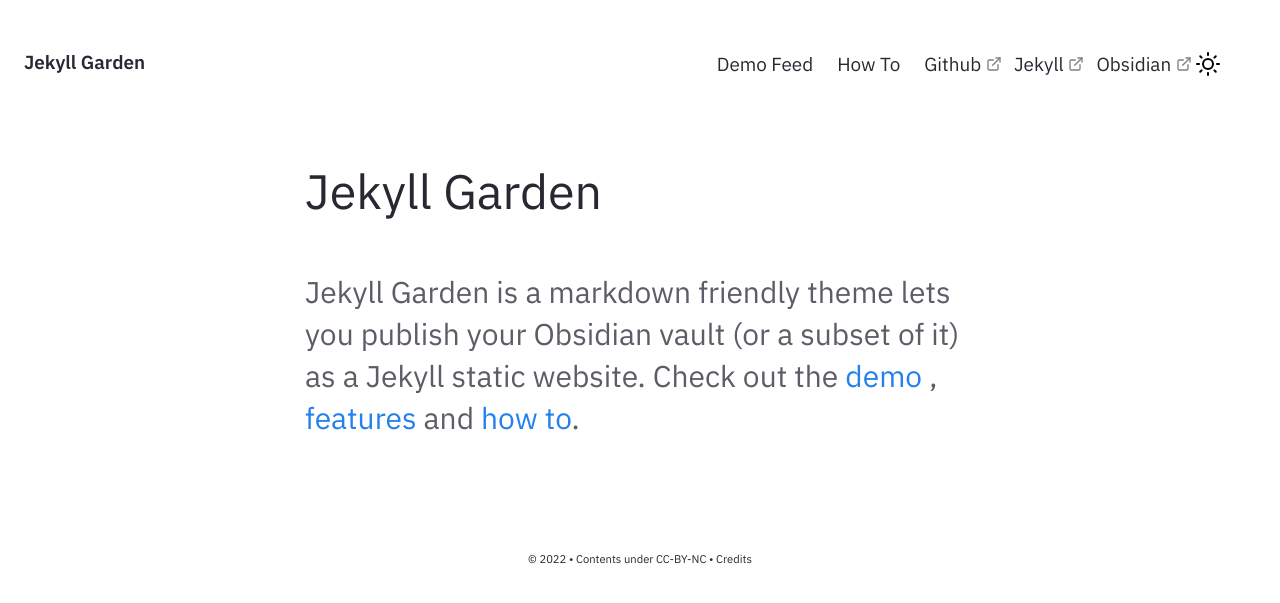
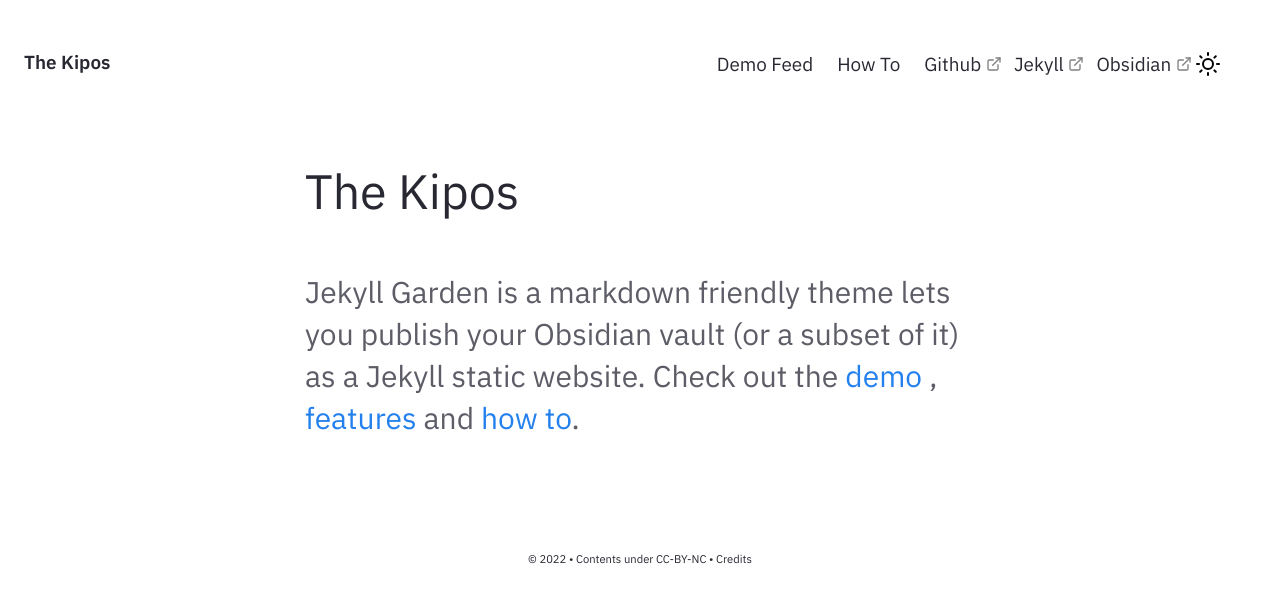
Before and after one commit to MogSci/mogsci.github.io, a Jekyll site: the page built from pages/index.md, in a window 1280 px wide. Shown: the top 603 px of the page. Built offline with Jekyll 4.4.1, drawn with Linux system fonts in a browser that asks for light colours.

Commit message:
Updated _config.yml

```diff
--- a/_config.yml
+++ b/_config.yml
@@ -27,7 +27,7 @@ baseurl: ""
 
 # Website Header, Description, Footer year and text.
 # If you are deleting this, make sure you remove it from HTML files too
-heading: Jekyll Garden # Change this
+heading: The Kipos # Change this
 content: Obsidian ready Jekyll Theme
 copyright:
   year: © 2022
```
